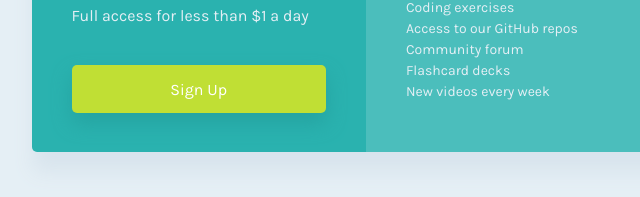
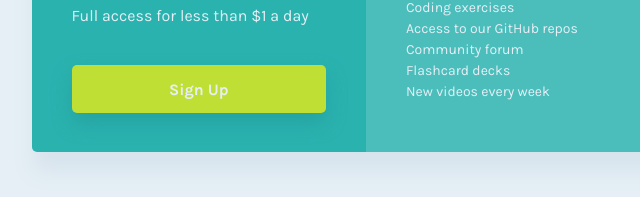
Before and after one commit to LenH4rd/single-price-grid-component-master, a plain HTML site: page index.html in a window 1280 px wide. Shown: the part 505-702 px from the top of the page, 291-931 px from the left. Drawn offline with Linux system fonts and the light colour scheme.

Commit message:
Update style.css

```diff
--- a/style.css
+++ b/style.css
@@ -106,7 +106,8 @@ button {
     border: none;
     border-radius: 5px;
     height: 48px;
-    color: white;
+    color: var(--neutral-lightGray);
+    font-weight: 700;
     box-shadow: 0px 10px 20px rgb(37, 163, 161);
 }
 
```
